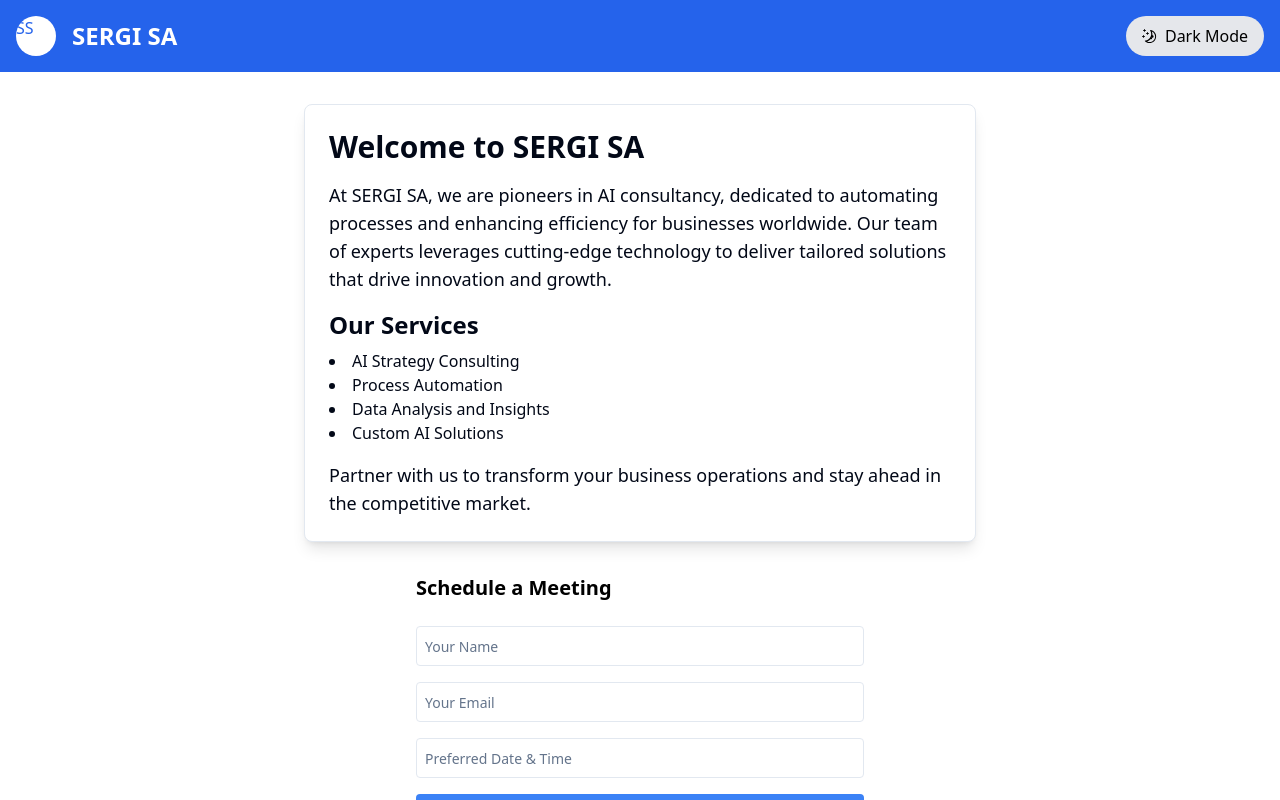
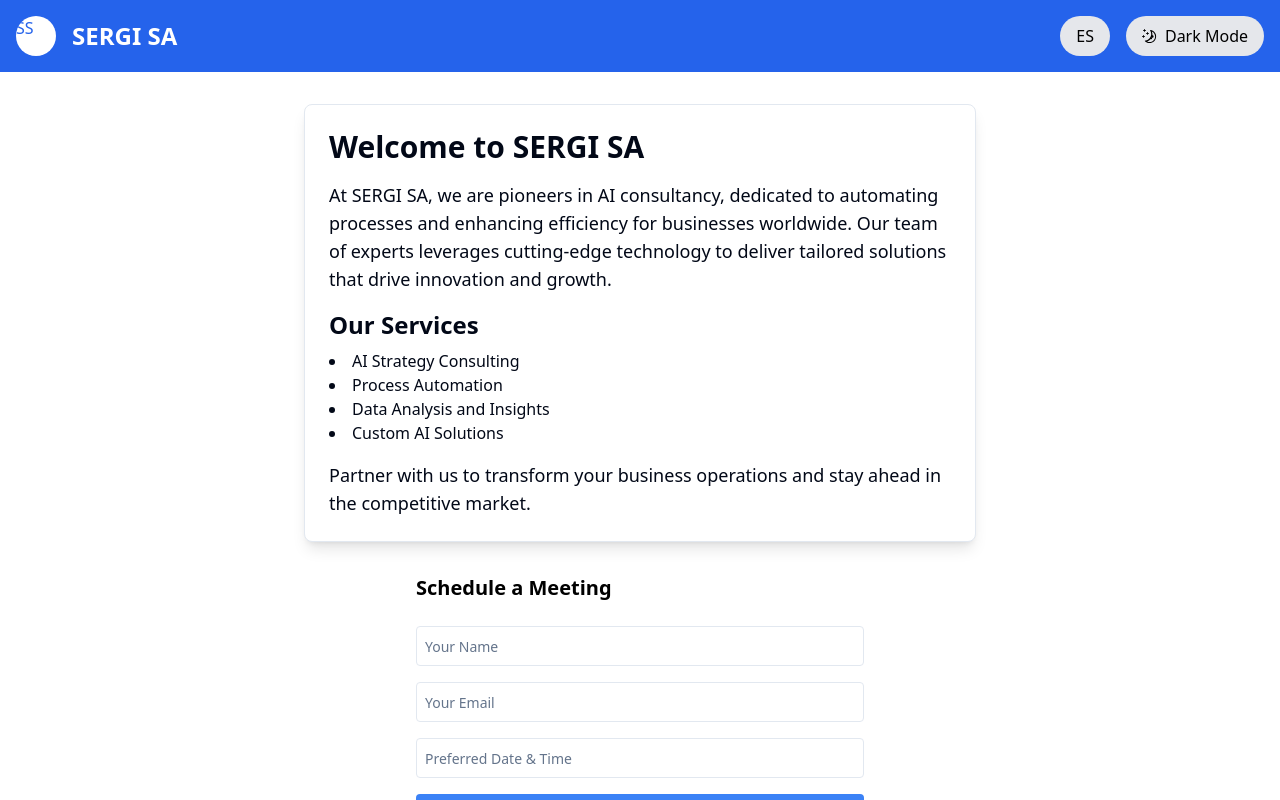
Before and after one commit to altanlabs/new-site, a React (Vite) app: page / in a window 1280 px wide. Shown: the top 800 px of the page. Built offline with nearby package versions, Linux system fonts and the light colour scheme; what @radix-ui/themes would draw is missing.

Commit message:
Add language toggle for English and Spanish

```diff
--- a/src/pages/index.tsx
+++ b/src/pages/index.tsx
@@ -7,13 +7,52 @@ import { Button } from "../components/ui/button";
 import { Card } from "../components/ui/card";
 import { Avatar } from "../components/ui/avatar";
 import { Link } from "react-router-dom";
+import { useState } from 'react';
 
 function Index() {
   const { theme, setTheme } = useTheme();
+  const [language, setLanguage] = useState('en');
 
   const toggleTheme = () => {
     setTheme(theme === 'dark' ? 'light' : 'dark');
   };
+
+  const toggleLanguage = () => {
+    setLanguage(language === 'en' ? 'es' : 'en');
+  };
+
+  const content = {
+    en: {
+      welcome: "Welcome to SERGI SA",
+      description: "At SERGI SA, we are pioneers in AI consultancy, dedicated to automating processes and enhancing efficiency for businesses worldwide. Our team of experts leverages cutting-edge technology to deliver tailored solutions that drive innovation and growth.",
+      services: "Our Services",
+      serviceList: [
+        "AI Strategy Consulting",
+        "Process Automation",
+        "Data Analysis and Insights",
+        "Custom AI Solutions"
+      ],
+      partner: "Partner with us to transform your business operations and stay ahead in the competitive market.",
+      schedule: "Schedule a Meeting",
+      login: "Login"
+    },
+    es: {
+      welcome: "Bienvenido a SERGI SA",
+      description: "En SERGI SA, somos pioneros en consultoría de IA, dedicados a automatizar procesos y mejorar la eficiencia de las empresas en todo el mundo. Nuestro equipo de expertos utiliza tecnología de vanguardia para ofrecer soluciones personalizadas que impulsan la innovación y el crecimiento.",
+      services: "Nuestros Servicios",
+      serviceList: [
+        "Consultoría de Estrategia de IA",
+        "Automatización de Procesos",
+        "Análisis de Datos e Información",
+        "Soluciones de IA Personalizadas"
+      ],
+      partner: "Asóciese con nosotros para transformar las operaciones de su negocio y mantenerse a la vanguardia en el mercado competitivo.",
+      schedule: "Programar una Reunión",
+      login: "Iniciar Sesión"
+    }
+  };
+
+  const langContent = content[language];
 
   return (
     <main className={`h-screen w-full ${theme === 'dark' ? 'bg-neutral-950 text-white' : 'bg-white text-black'} flex flex-col items-center`}>
@@ -22,6 +61,10 @@ function Index() {
           <Avatar className="bg-white text-blue-600">SS</Avatar>
           <h1 className="text-2xl font-bold">SERGI SA</h1>
         </div>
+        <div className="flex items-center gap-4">
+          <button onClick={toggleLanguage} className="px-4 py-2 rounded-full bg-gray-200 text-black">
+            {language === 'en' ? 'ES' : 'EN'}
+          </button>
           <Toggle
             pressed={theme === 'dark'}
             onPressedChange={toggleTheme}
@@ -34,35 +77,35 @@ function Index() {
             {theme === 'dark' ? <SunIcon /> : <MoonIcon />}
             {theme === 'dark' ? 'Light Mode' : 'Dark Mode'}
           </Toggle>
+        </div>
       </header>
 
       <section className="flex-1 flex flex-col items-center justify-center gap-8 p-8">
         <Card className="max-w-2xl p-6 shadow-lg">
-          <h2 className="text-3xl font-semibold mb-4">Welcome to SERGI SA</h2>
+          <h2 className="text-3xl font-semibold mb-4">{langContent.welcome}</h2>
           <p className="text-lg mb-4">
-            At SERGI SA, we are pioneers in AI consultancy, dedicated to automating processes and enhancing efficiency for businesses worldwide. Our team of experts leverages cutting-edge technology to deliver tailored solutions that drive innovation and growth.
+            {langContent.description}
           </p>
-          <h3 className="text-2xl font-semibold mb-2">Our Services</h3>
+          <h3 className="text-2xl font-semibold mb-2">{langContent.services}</h3>
           <ul className="list-disc list-inside mb-4">
-            <li>AI Strategy Consulting</li>
-            <li>Process Automation</li>
-            <li>Data Analysis and Insights</li>
-            <li>Custom AI Solutions</li>
+            {langContent.serviceList.map((service, index) => (
+              <li key={index}>{service}</li>
+            ))}
           </ul>
           <p className="text-lg">
-            Partner with us to transform your business operations and stay ahead in the competitive market.
+            {langContent.partner}
           </p>
         </Card>
 
         <form className="flex flex-col gap-4 w-full max-w-md">
-          <h3 className="text-xl font-semibold mb-2">Schedule a Meeting</h3>
+          <h3 className="text-xl font-semibold mb-2">{langContent.schedule}</h3>
           <Input type="text" placeholder="Your Name" className="p-2 border rounded" />
           <Input type="email" placeholder="Your Email" className="p-2 border rounded" />
           <Input type="text" placeholder="Preferred Date & Time" className="p-2 border rounded" />
           <Button type="submit" className="bg-blue-500 text-white p-2 rounded">Schedule</Button>
         </form>
 
-        <Link to="/login" className="text-blue-500 hover:underline mt-4">Login</Link>
+        <Link to="/login" className="text-blue-500 hover:underline mt-4">{langContent.login}</Link>
       </section>
 
       <footer className="w-full p-4 bg-blue-600 text-white text-center">
```
Lines whose indentation alone changed are shown as unchanged.
